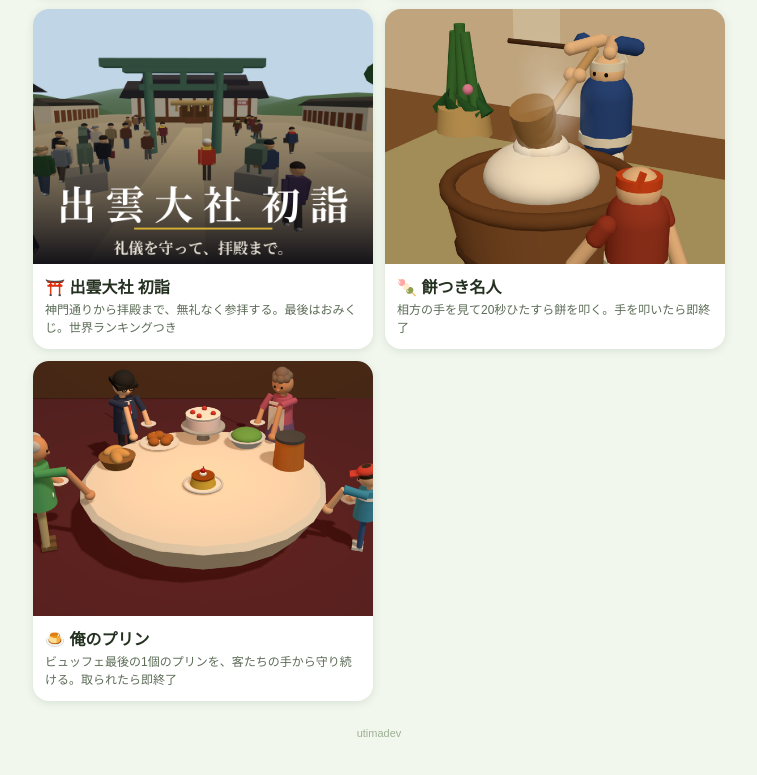
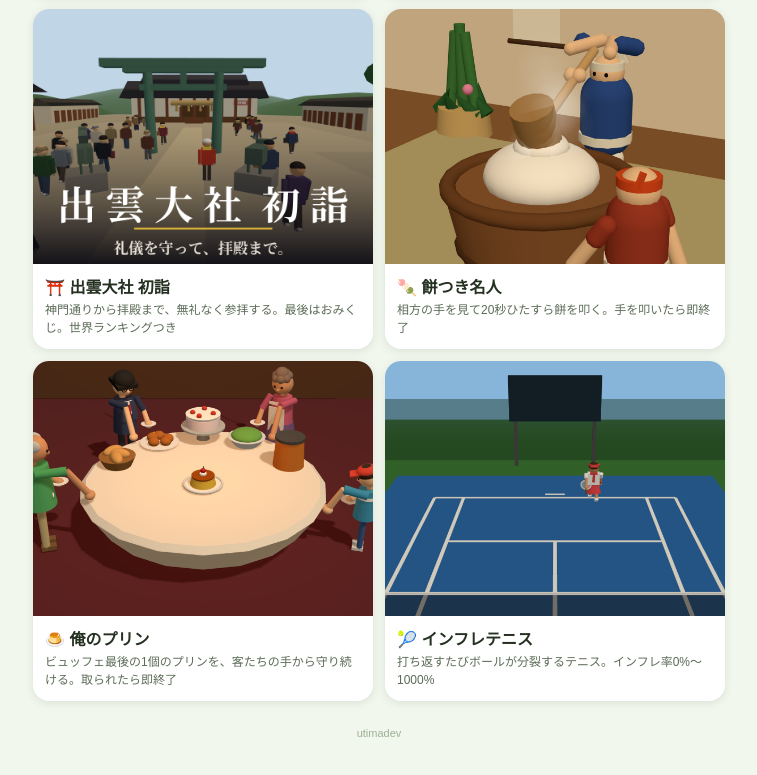
Before and after one commit to sa008ta/games, a plain HTML site: page index.html in a window 1280 px wide. Shown: the part 1161-1936 px from the top of the page, without its empty margins (261-1018 px from the left). Drawn offline with Linux system fonts and the light colour scheme; no server answers.

Commit message:
add tennis card

```diff
--- a/index.html
+++ b/index.html
@@ -100,6 +100,13 @@
         <p class="desc">ビュッフェ最後の1個のプリンを、客たちの手から守り続ける。取られたら即終了</p>
       </div>
     </a>
+    <a class="card" href="https://sa008ta.github.io/inflation-tennis/" data-sheet="1IB0Gzj6Wz5AaZOjmulXAE2UTWoJ703gj4cLGwQxLP_E" data-mode="pid" data-col="3" data-exclude="pid">
+      <img src="cover-tennis.png" alt="インフレテニス">
+      <div class="body">
+        <p class="name">🎾 インフレテニス</p>
+        <p class="desc">打ち返すたびボールが分裂するテニス。インフレ率0%〜1000%</p>
+      </div>
+    </a>
   </div>
   <footer>utimadev</footer>
 </div>
```
Also changed, not shown: cover-tennis.png (added).
